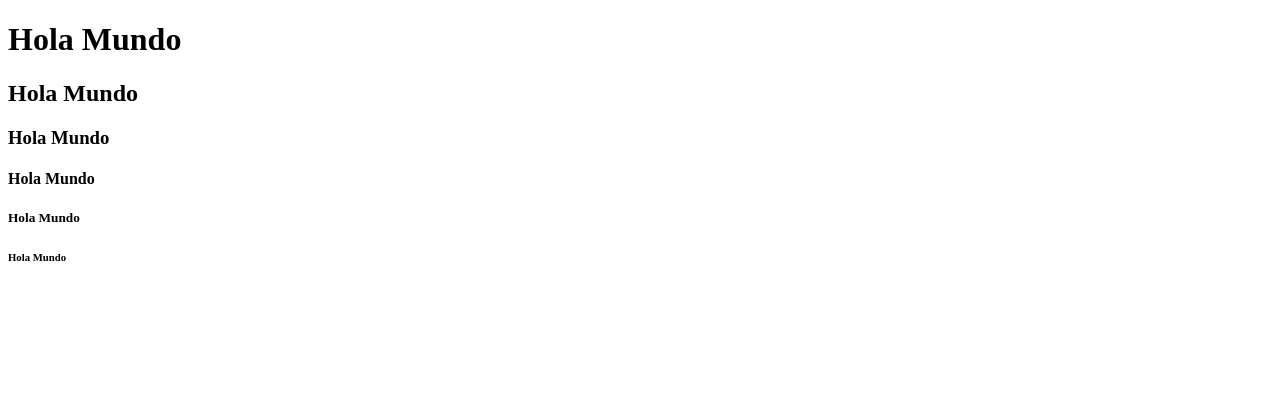
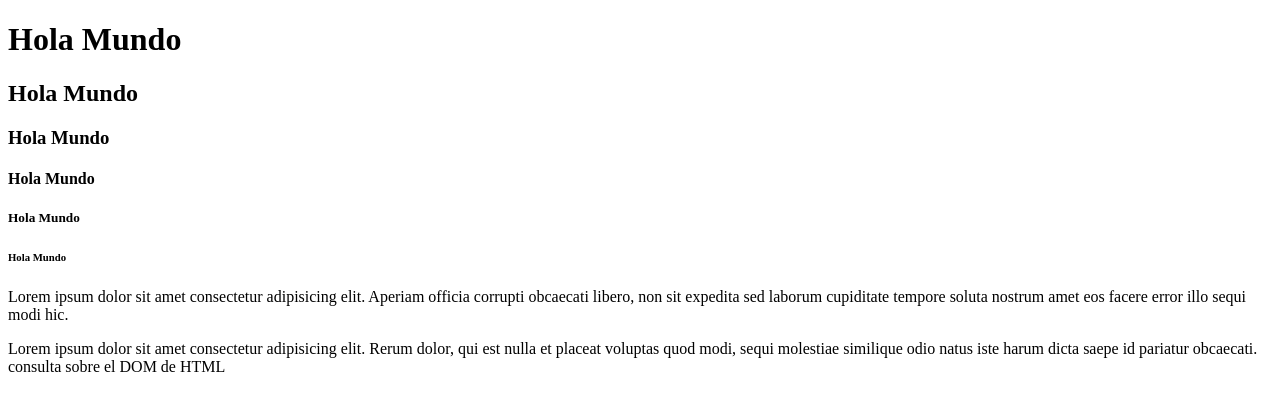
Before and after one commit to KevinHi123/holaMundoHtml, a plain HTML site: page index.html in a window 1280 px wide. Drawn offline with Linux system fonts and the light colour scheme.

Commit message:
Iniciando mi proyecto V1

```diff
--- a/index.html
+++ b/index.html
@@ -15,5 +15,15 @@
     <h4>Hola Mundo</h4>
     <h5>Hola Mundo</h5>
     <h6>Hola Mundo</h6>
+    <!--Etiqueta parrafo-->
+    <p> Lorem ipsum dolor sit amet consectetur adipisicing elit.
+        Aperiam officia corrupti obcaecati libero, non sit expedita
+        sed laborum cupiditate tempore soluta nostrum amet eos facere
+        error illo sequi modi hic. </p>
+    Lorem ipsum dolor sit amet consectetur adipisicing elit. Rerum dolor,
+    qui est nulla et placeat voluptas quod modi, sequi molestiae similique
+    odio natus iste harum dicta saepe id pariatur obcaecati.
+
+        consulta sobre el DOM de HTML
 </body>
 </html>
```
